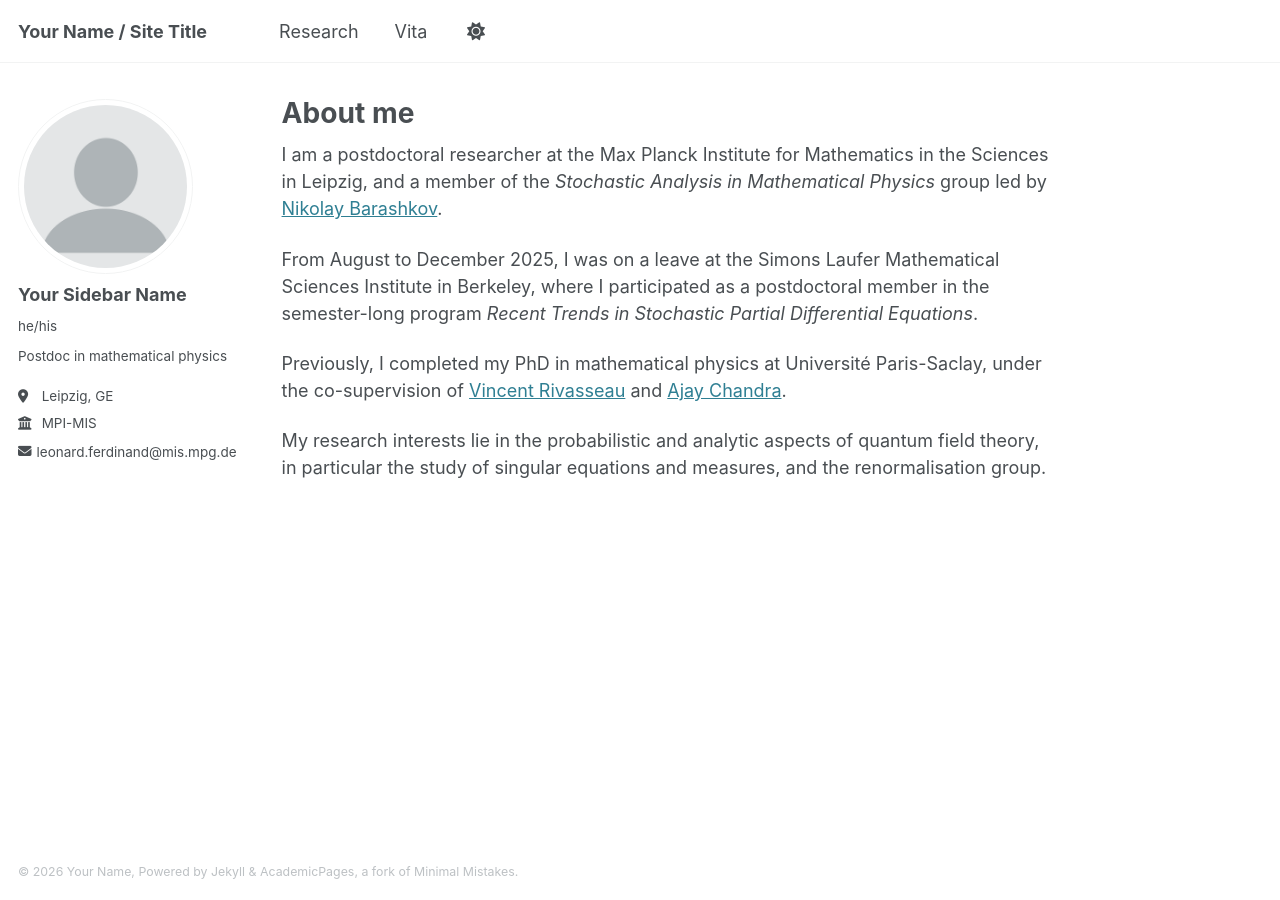
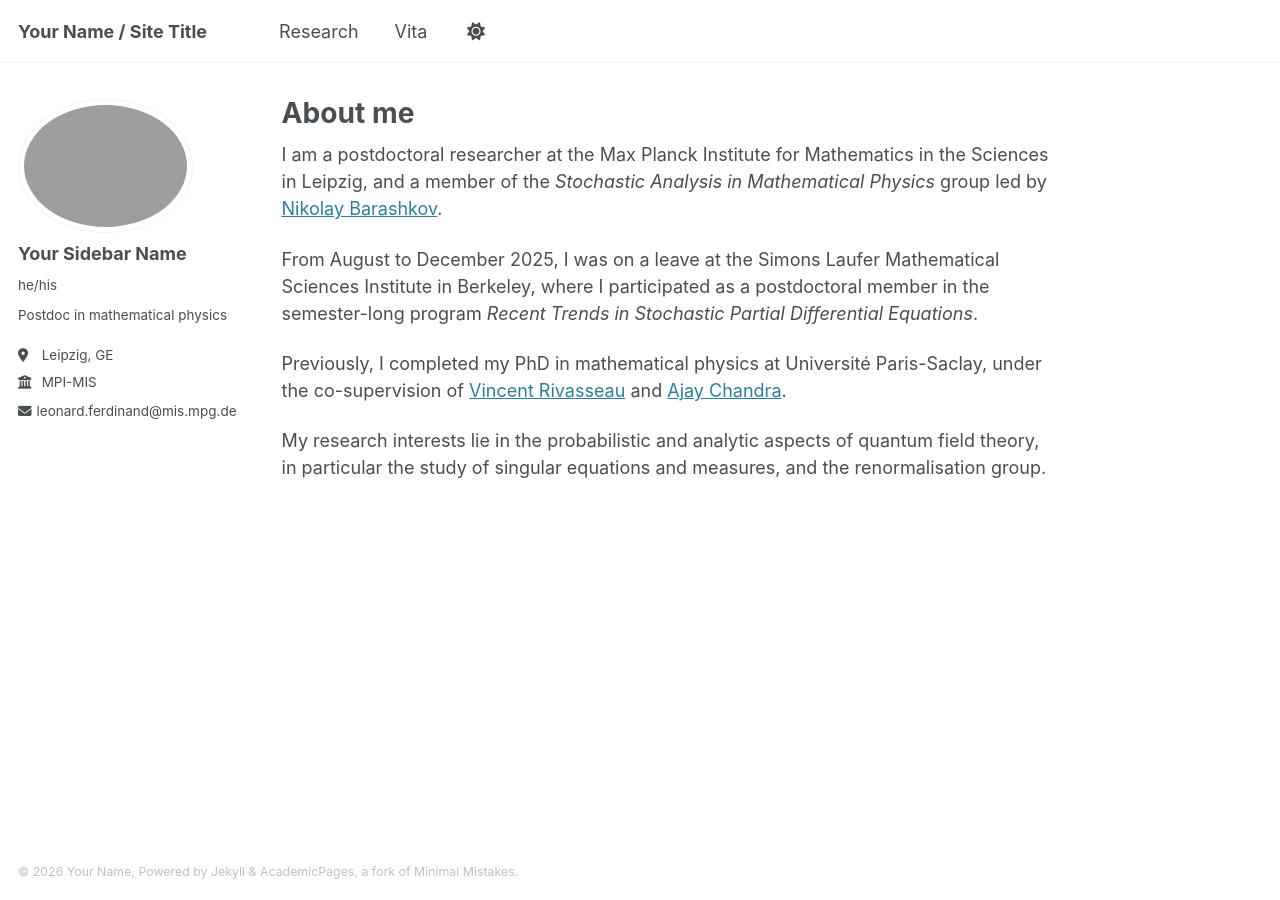
Before and after one commit to leonardferdinand/leonardferdinand.github.io, a Jekyll site: the page built from _pages/about.md, in a window 1280 px wide. Built offline with Jekyll 4.4.1, drawn with Linux system fonts in a browser that asks for light colours.

Commit message:
Update _config.yml

```diff
--- a/_config.yml
+++ b/_config.yml
@@ -22,7 +22,7 @@ repository               : "LFerdinand1004/webpage"
 #               Additional customization can be done by editing /_includes/author-profile.html
 author:
   # Biographic information
-  avatar           : "profile.png"
+  avatar           : "profil1.png"
   name             : "Your Sidebar Name"
   bio              : "Postdoc in mathematical physics"
   location         : "Leipzig, GE"
```
